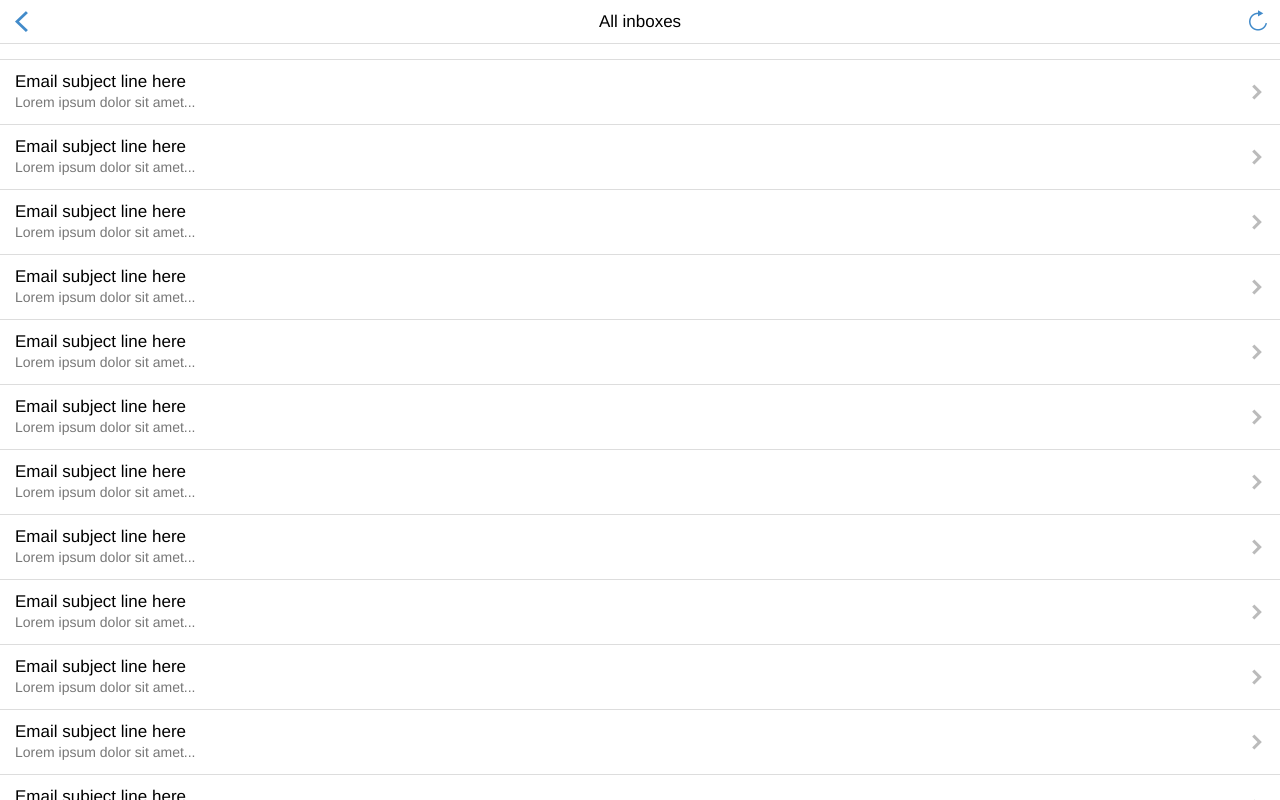
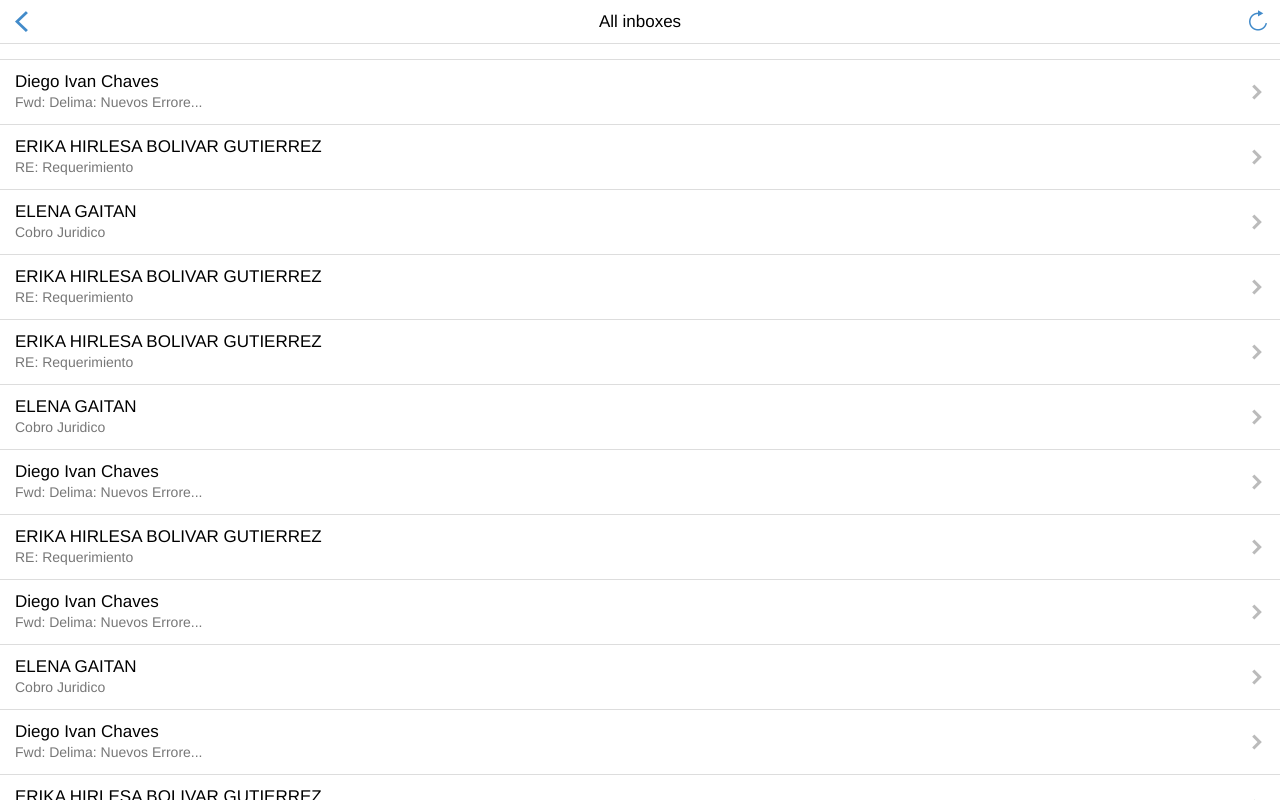
Before and after one commit to cethap/docu, a plain HTML site: page www/inbox.html in a window 1280 px wide. Drawn offline with Linux system fonts and the light colour scheme.

Commit message:
Archivos nuevos

```diff
--- a/www/inbox.html
+++ b/www/inbox.html
@@ -42,92 +42,92 @@
         <ul class="table-view">
           <li class="table-view-cell">
             <a class="navigate-right" href="#">
-              Email subject line here
-              <p>Lorem ipsum dolor sit amet...</p>
+              Diego Ivan Chaves
+              <p>Fwd: Delima: Nuevos Errore...</p>
             </a>
           </li>
           <li class="table-view-cell">
             <a class="navigate-right" href="#">
-              Email subject line here
-              <p>Lorem ipsum dolor sit amet...</p>
+              ERIKA HIRLESA BOLIVAR GUTIERREZ
+              <p>RE: Requerimiento</p>
             </a>
           </li>
           <li class="table-view-cell">
             <a class="navigate-right" href="#">
-              Email subject line here
-              <p>Lorem ipsum dolor sit amet...</p>
+              ELENA GAITAN
+              <p>Cobro Juridico</p>
             </a>
           </li>
           <li class="table-view-cell">
             <a class="navigate-right" href="#">
-              Email subject line here
-              <p>Lorem ipsum dolor sit amet...</p>
+              ERIKA HIRLESA BOLIVAR GUTIERREZ
+              <p>RE: Requerimiento</p>
             </a>
           </li>
           <li class="table-view-cell">
             <a class="navigate-right" href="#">
-              Email subject line here
-              <p>Lorem ipsum dolor sit amet...</p>
+              ERIKA HIRLESA BOLIVAR GUTIERREZ
+              <p>RE: Requerimiento</p>
             </a>
           </li>
           <li class="table-view-cell">
             <a class="navigate-right" href="#">
-              Email subject line here
-              <p>Lorem ipsum dolor sit amet...</p>
+              ELENA GAITAN
+              <p>Cobro Juridico</p>
             </a>
           </li>
           <li class="table-view-cell">
             <a class="navigate-right" href="#">
-              Email subject line here
-              <p>Lorem ipsum dolor sit amet...</p>
+              Diego Ivan Chaves
+              <p>Fwd: Delima: Nuevos Errore...</p>
             </a>
           </li>
           <li class="table-view-cell">
             <a class="navigate-right" href="#">
-              Email subject line here
-              <p>Lorem ipsum dolor sit amet...</p>
+              ERIKA HIRLESA BOLIVAR GUTIERREZ
+              <p>RE: Requerimiento</p>
             </a>
           </li>
           <li class="table-view-cell">
             <a class="navigate-right" href="#">
-              Email subject line here
-              <p>Lorem ipsum dolor sit amet...</p>
+              Diego Ivan Chaves
+              <p>Fwd: Delima: Nuevos Errore...</p>
             </a>
           </li>
           <li class="table-view-cell">
             <a class="navigate-right" href="#">
-              Email subject line here
-              <p>Lorem ipsum dolor sit amet...</p>
+              ELENA GAITAN
+              <p>Cobro Juridico</p>
             </a>
           </li>
           <li class="table-view-cell">
             <a class="navigate-right" href="#">
-              Email subject line here
-              <p>Lorem ipsum dolor sit amet...</p>
+              Diego Ivan Chaves
+              <p>Fwd: Delima: Nuevos Errore...</p>
             </a>
           </li>
           <li class="table-view-cell">
             <a class="navigate-right" href="#">
-              Email subject line here
-              <p>Lorem ipsum dolor sit amet...</p>
+              ERIKA HIRLESA BOLIVAR GUTIERREZ
+              <p>RE: Requerimiento</p>
             </a>
           </li>
           <li class="table-view-cell">
             <a class="navigate-right" href="#">
-              Email subject line here
-              <p>Lorem ipsum dolor sit amet...</p>
+              Diego Ivan Chaves
+              <p>Fwd: Delima: Nuevos Errore...</p>
             </a>
           </li>
           <li class="table-view-cell">
             <a class="navigate-right" href="#">
-              Email subject line here
-              <p>Lorem ipsum dolor sit amet...</p>
+              ELENA GAITAN
+              <p>Cobro Juridico</p>
             </a>
           </li>
           <li class="table-view-cell">
             <a class="navigate-right" href="#">
-              Email subject line here
-              <p>Lorem ipsum dolor sit amet...</p>
+              Diego Ivan Chaves
+              <p>Fwd: Delima: Nuevos Errore...</p>
             </a>
           </li>
         </ul>
```
